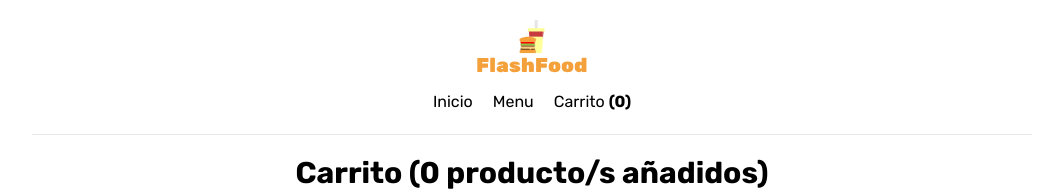
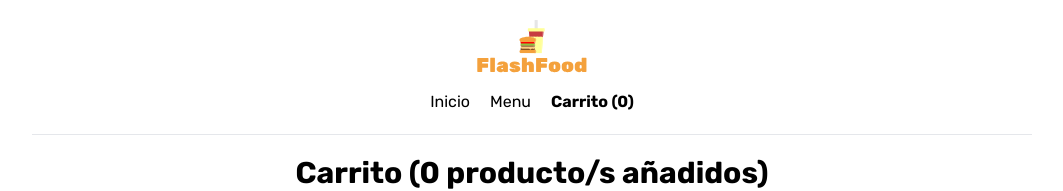
Before and after one commit to ArnoldWW/flashfood, a React (Vite) app: page /cart in a window 1280 px wide. Shown: the top 191 px of the page, without its empty margins (108-1171 px from the left). Built offline with nearby package versions, Linux system fonts and the light colour scheme.

Commit message:
Component custom para los links del menú

```diff
--- a/src/components/Header.jsx
+++ b/src/components/Header.jsx
@@ -2,6 +2,7 @@ import { useContext } from "react";
 import { Link } from "react-router-dom";
 import CartContext from "../context/CartContext";
 import Logo from "./Logo";
+import MyNavLink from "./MyNavLink";
 
 const Header = () => {
   const { cart } = useContext(CartContext);
@@ -12,11 +13,11 @@ const Header = () => {
         <Logo />
 
         <nav className="flex justify-center gap-5 w-full">
-          <Link to="/">Inicio</Link>
-          <Link to="/menu">Menu</Link>
-          <Link to="/cart" className="relative">
+          <MyNavLink to="/">Inicio</MyNavLink>
+          <MyNavLink to="/menu">Menu</MyNavLink>
+          <MyNavLink to="/cart">
             Carrito <span className="font-bold">({cart.length})</span>
-          </Link>
+          </MyNavLink>
         </nav>
       </div>
     </header>
--- /dev/null
+++ b/src/components/MyNavLink.jsx
@@ -0,0 +1,15 @@
+import { NavLink } from "react-router-dom";
+
+const MyNavLink = (params) => {
+  console.log(params);
+  return (
+    <NavLink
+      {...params}
+      className={({ isActive }) => (isActive ? "font-bold" : "hover:underline")}
+    >
+      {params.children}
+    </NavLink>
+  );
+};
+
+export default MyNavLink;
```
